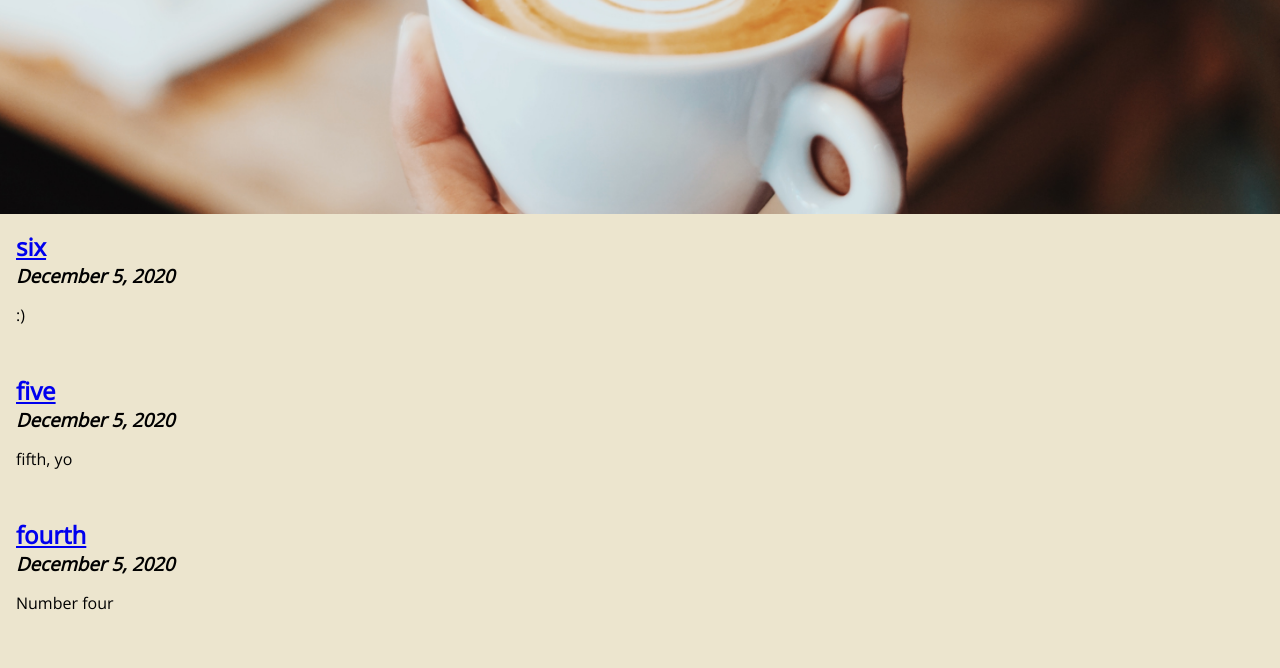
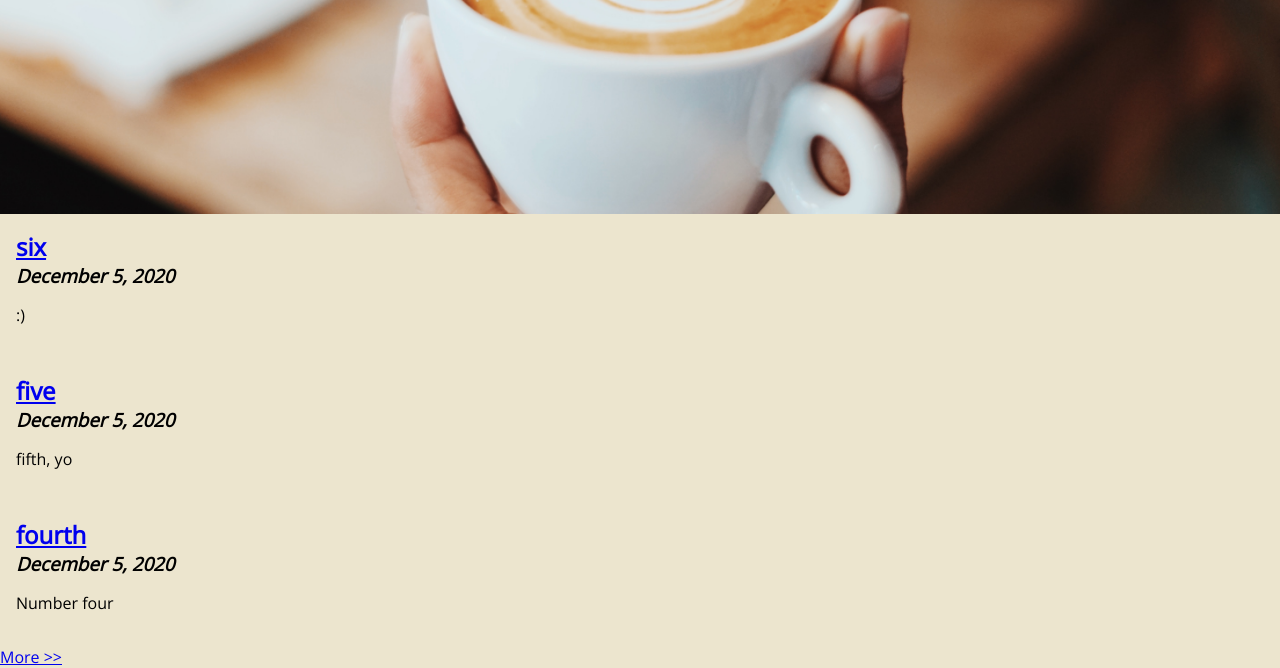
Before and after one commit to pascalcollins/gatsby_netlifycms_chapter3, a Gatsby site: page / in a window 1280 px wide. Shown: the part 425-1093 px from the top of the page. Before the commit the page ends 1071 px from the top, so only its background shows below. Built offline with nearby package versions, Linux system fonts and the light colour scheme; Gatsby itself is replaced by a stand-in of ours.

Commit message:
adds link to blog below first three blog entries

```diff
--- a/src/components/BlogList.js
+++ b/src/components/BlogList.js
@@ -1,6 +1,6 @@
 import React from 'react';
 
-import {graphql, useStaticQuery} from 'gatsby';
+import {Link, graphql, useStaticQuery} from 'gatsby';
 
 import BlogPost from './BlogPost';
 
@@ -39,6 +39,9 @@
                     excerpt={edge.node.excerpt}
                 />
             ))}
+            <div>
+                <Link to="/blog">More &gt;&gt;</Link>
+            </div>
         </div>
     );
 }
```
